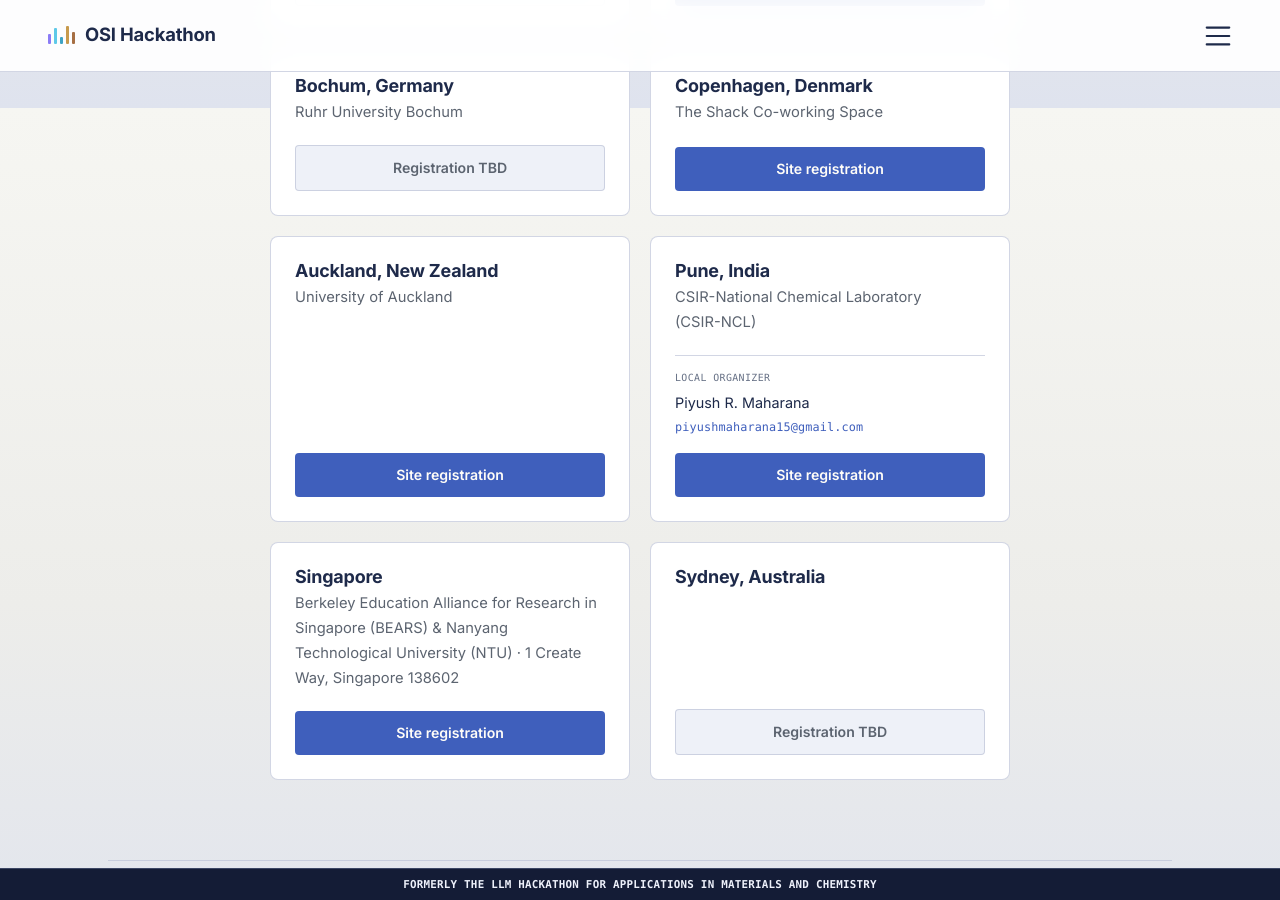
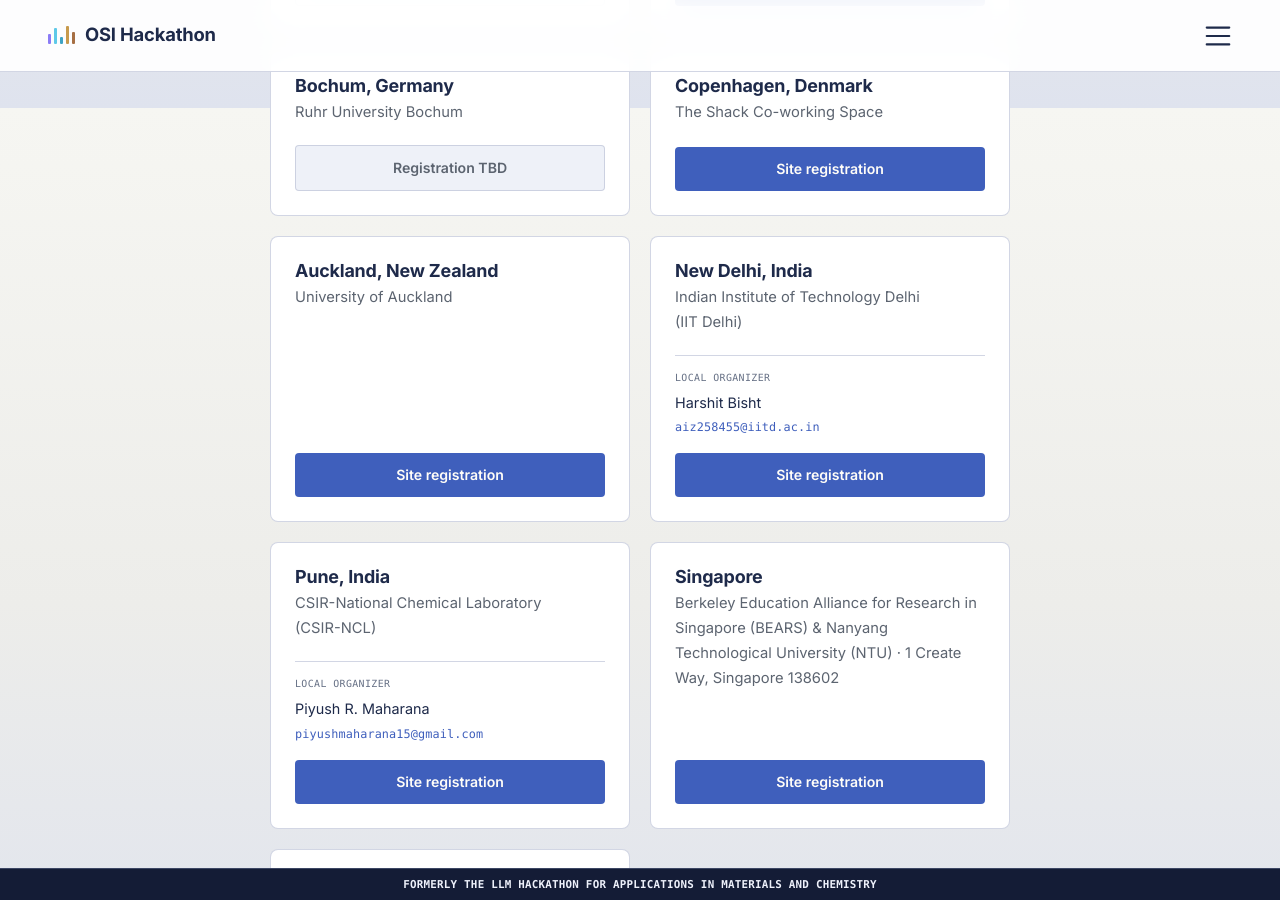
Before and after one commit to llmhackathon/llmhackathon.github.io, a Jekyll site: the page built from sites.md, in a window 1280 px wide and 900 px high, scrolled down 2592 px. Built offline with Jekyll 4.4.1, drawn with Linux system fonts in a browser that asks for light colours; some web fonts are replaced.

Commit message:
Add IIT Delhi as a confirmed 2026 site
Co-Authored-By: Claude Opus 5.5 (1M context) <noreply@anthropic.com>

```diff
--- a/_data/sites.yml
+++ b/_data/sites.yml
@@ -119,6 +119,14 @@ locations_2026:
     country: "New Zealand"
     region: "Asia-Pacific"
     registration_link: https://forms.cloud.microsoft/r/JQCAFqHdZ4
+
+  - name: "New Delhi, India"
+    institution: "Indian Institute of Technology Delhi (IIT Delhi)"
+    organizer_name: "Harshit Bisht"
+    organizer_email: "aiz258455@iitd.ac.in"
+    country: "India"
+    region: "Asia-Pacific"
+    registration_link: https://forms.gle/JF1Tmxpqz2AxJ6uo7
 
   - name: "Pune, India"
     slug: "csir-ncl"
```
